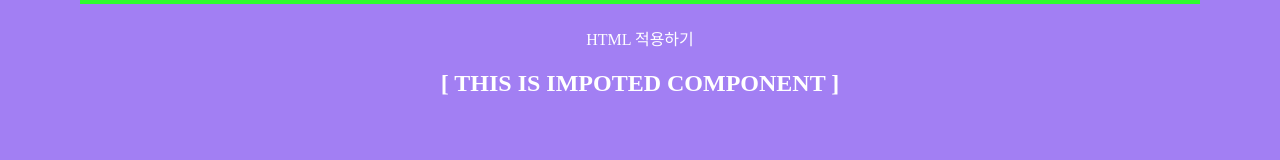
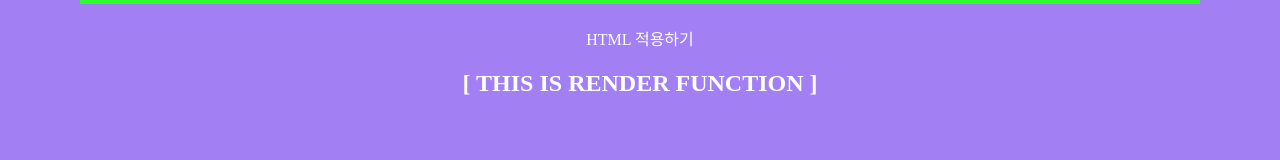
Before and after one commit to yoonjong-park/react200-for-beginner, a React (Create React App) app: page / in a window 1280 px wide. Shown: the part 154-314 px from the top of the page. Built offline with nearby package versions, Linux system fonts and the light colour scheme.

Commit message:
#5 005 생명주기 함수 constructor(props) 사용하기

```diff
--- a/src/App.js
+++ b/src/App.js
@@ -1,13 +1,13 @@
 import React from "react";
 import "./App.css";
-import ImportConponent from "./R001_ImportConponent";
+import LifecycleEx from "./R004_LifecycleEx"; // "./R004_LifecycleEx.js 결과 같음"
 
 function App() {
   return (
     <div>
       <h1>Start React 200!</h1>
       <p>HTML 적용하기</p>
-      <ImportConponent></ImportConponent>
+      <LifecycleEx></LifecycleEx>
     </div>
   );
 }
--- a/src/R001_ImportConponent.js
+++ b/src/R003_ImportConponent.js
@@ -1,9 +1,9 @@
 import React, { Component } from "react";
 
-class R001_ImportConponent extends Component {
+class R003_ImportConponent extends Component {
   render() {
     return <h2>[ THIS IS IMPOTED COMPONENT ]</h2>;
   }
 }
 
-export default R001_ImportConponent;
+export default R003_ImportConponent;
--- /dev/null
+++ b/src/R004_LifecycleEx.js
@@ -0,0 +1,10 @@
+import React, { Component } from "react";
+
+class R004_LifecycleEx extends Component {
+  render() {
+    console.log("3. render Call");
+    return <h2>[ THIS IS RENDER FUNCTION ]</h2>;
+  }
+}
+
+export default R004_LifecycleEx;
```
